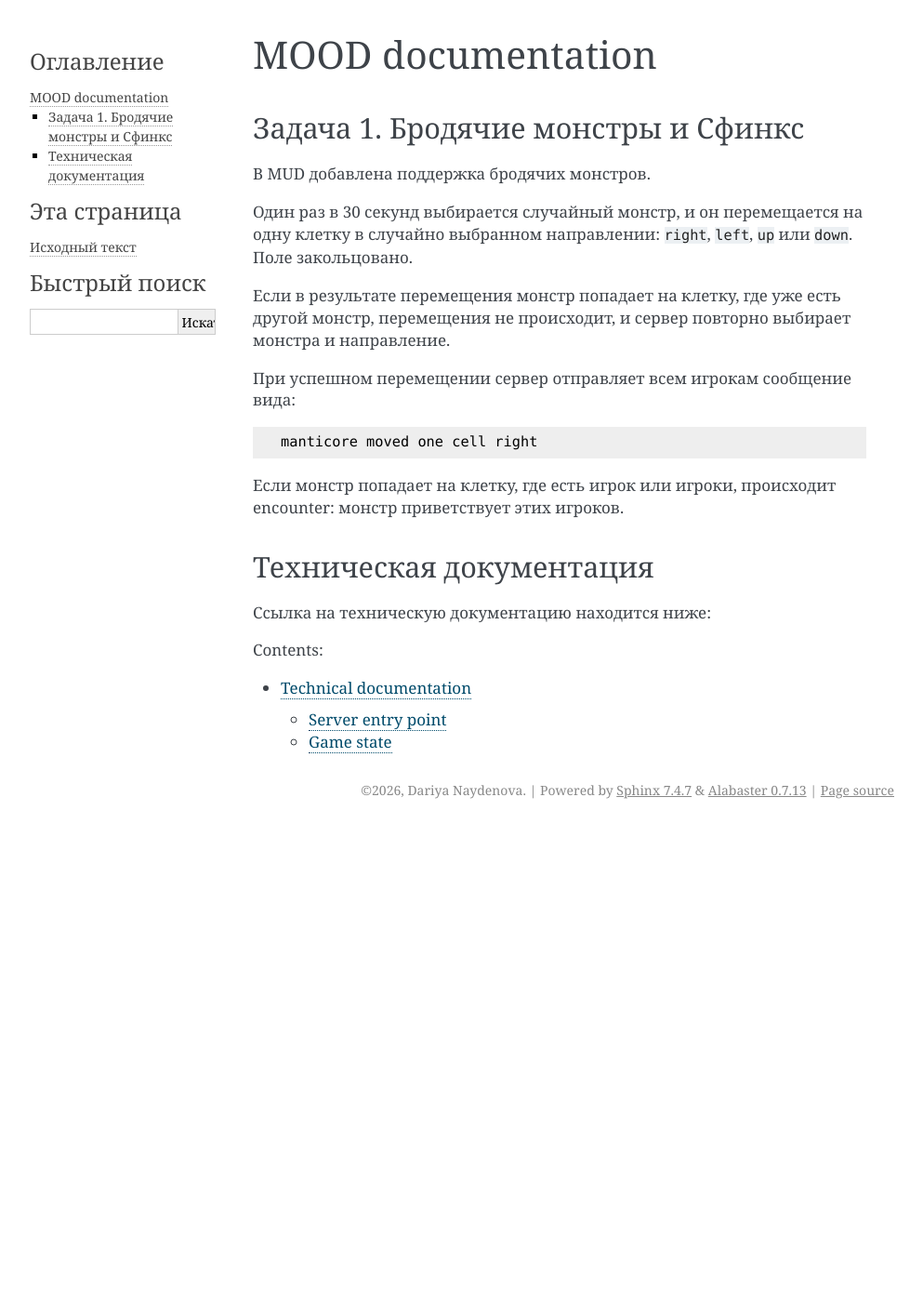
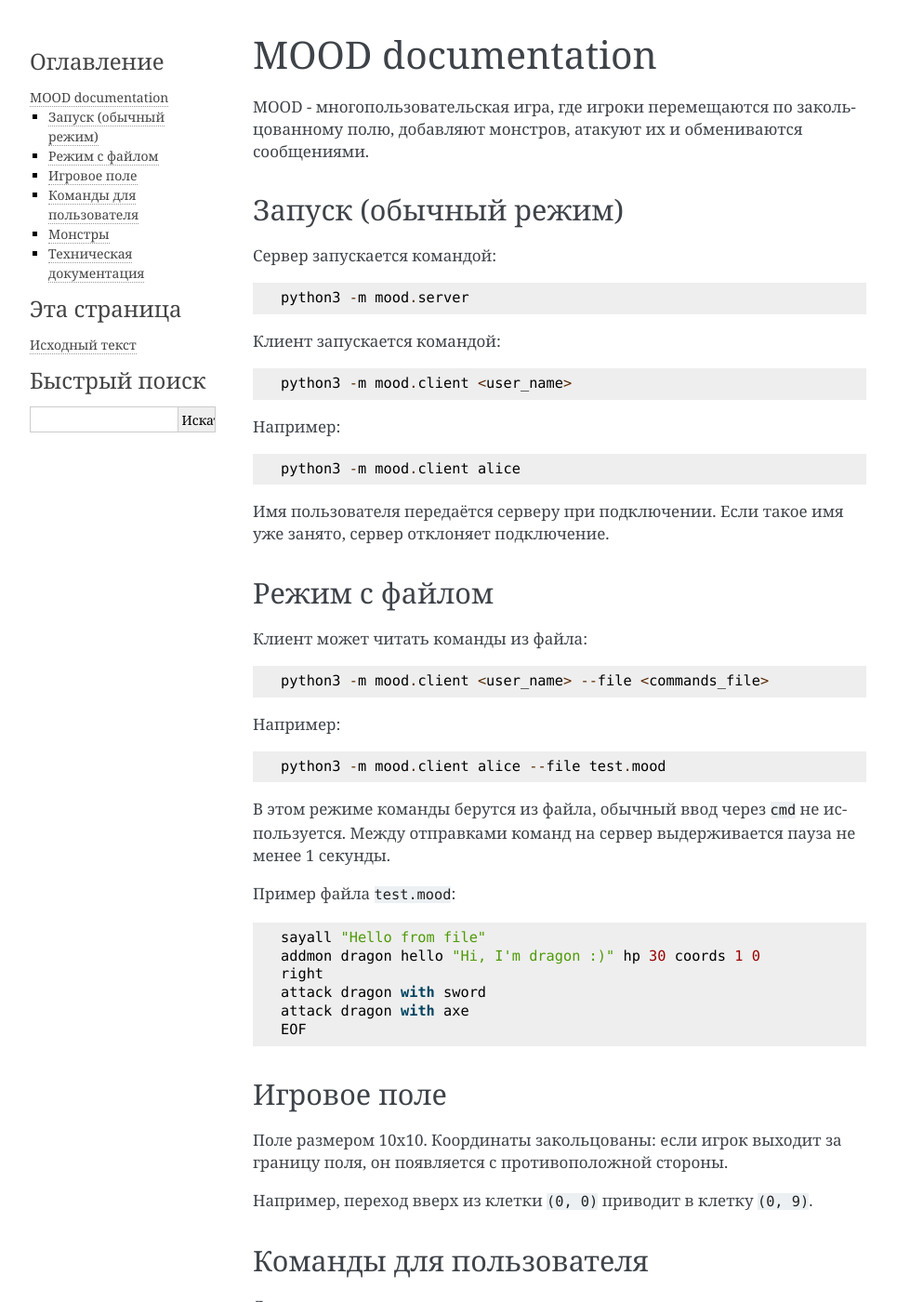
Before and after one commit to yomso-imnida/Prac_6_sem, a Sphinx documentation site: the page built from 20260406/2/doc/index.rst, in a window 1280 px wide and 1400 px high. Shown: the whole window at 93% size, without its empty margins (148-1141 px from the left). Built offline with Sphinx 7.4.7, drawn with Linux system fonts in a browser that asks for light colours; some of the changed text lies outside the part shown.

Commit message:
Added: client cmd script mode. Update: MUD documentation. Task_2: done

```diff
--- a/20260406/2/doc/index.rst
+++ b/20260406/2/doc/index.rst
@@ -6,25 +6,114 @@
 MOOD documentation
 ==================
 
-Задача 1. Бродячие монстры и Сфинкс
------------------------------------
+MOOD - многопользовательская игра, где игроки перемещаются
+по закольцованному полю, добавляют монстров, атакуют их и обмениваются
+сообщениями.
 
-В MUD добавлена поддержка бродячих монстров.
+Запуск (обычный режим)
+----------------------
 
-Один раз в 30 секунд выбирается случайный монстр, и он перемещается
-на одну клетку в случайно выбранном направлении: ``right``, ``left``,
-``up`` или ``down``. Поле закольцовано.
+Сервер запускается командой::
 
-Если в результате перемещения монстр попадает на клетку, где уже есть
-другой монстр, перемещения не происходит, и сервер повторно выбирает
-монстра и направление.
+   python3 -m mood.server
 
-При успешном перемещении сервер отправляет всем игрокам сообщение вида::
+Клиент запускается командой::
 
-   manticore moved one cell right
+   python3 -m mood.client <user_name>
 
-Если монстр попадает на клетку, где есть игрок или игроки, происходит
-encounter: монстр приветствует этих игроков.
+Например::
+
+   python3 -m mood.client alice
+
+Имя пользователя передаётся серверу при подключении. Если такое имя уже
+занято, сервер отклоняет подключение.
+
+Режим с файлом
+--------------
+
+Клиент может читать команды из файла::
+
+   python3 -m mood.client <user_name> --file <commands_file>
+
+Например::
+
+   python3 -m mood.client alice --file test.mood
+
+В этом режиме команды берутся из файла, обычный ввод через ``cmd`` не
+используется. Между отправками команд на сервер выдерживается пауза
+не менее 1 секунды.
+
+Пример файла ``test.mood``::
+
+   sayall "Hello from file"
+   addmon dragon hello "Hi, I'm dragon :)" hp 30 coords 1 0
+   right
+   attack dragon with sword
+   attack dragon with axe
+   EOF
+
+Игровое поле
+------------
+
+Поле размером 10x10. Координаты закольцованы: если игрок выходит
+за границу поля, он появляется с противоположной стороны.
+
+Например, переход вверх из клетки ``(0, 0)`` приводит в клетку ``(0, 9)``.
+
+Команды для пользователя
+------------------------
+
+Движение игрока::
+
+   up
+   down
+   left
+   right
+
+Добавление монстра::
+
+   addmon <monster_name> hello <message> hp <hp> coords <x> <y>
+
+Например::
+
+   addmon dragon hello "I am dragon" hp 30 coords 1 0
+
+Атака монстра::
+
+   attack
+   attack <monster_name>
+   attack with <weapon>
+   attack <monster_name> with <weapon>
+
+Доступное оружие::
+
+   sword
+   spear
+   axe
+
+Отправка сообщения всем игрокам::
+
+   sayall <message>
+
+Например::
+
+   sayall "Let's attack dragon"
+
+Монстры
+-------
+
+Монстр хранит имя, приветственную фразу и количество здоровья.
+
+Если игрок попадает на клетку с монстром, сервер отправляет ему сообщение
+с изображением монстра и его приветственной фразой.
+
+Один раз в 30 секунд сервер перемещает случайного монстра на одну клетку
+в случайном направлении. Если новая клетка занята другим монстром,
+выбирается другой ход.
+
+При успешном перемещении монстра все игроки получают сообщение вида::
+
+   dragon moved one cell right
 
 Техническая документация
 ------------------------
```
Also changed, not shown: 1 other file.
